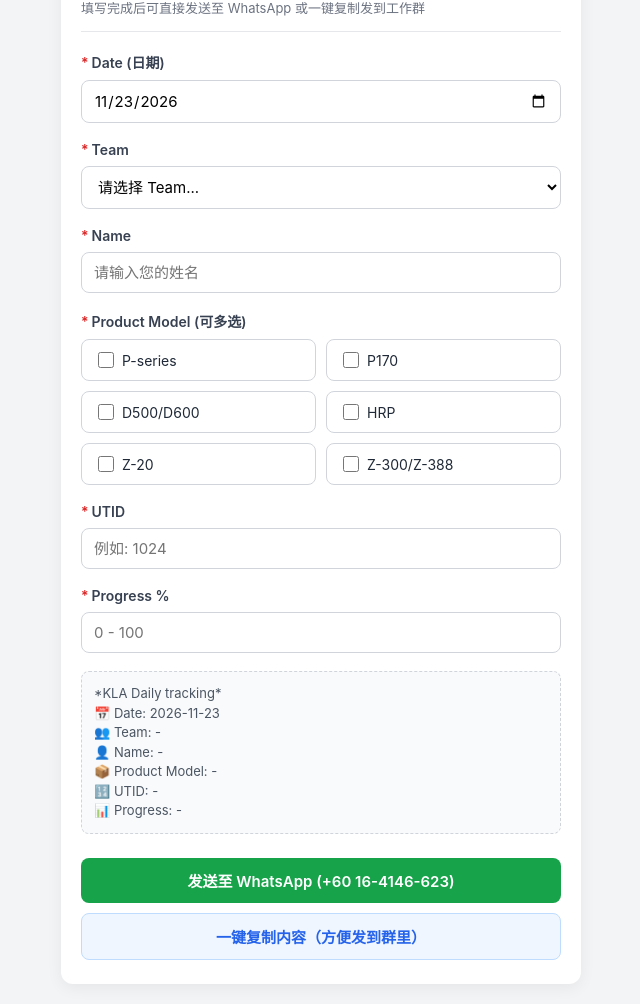
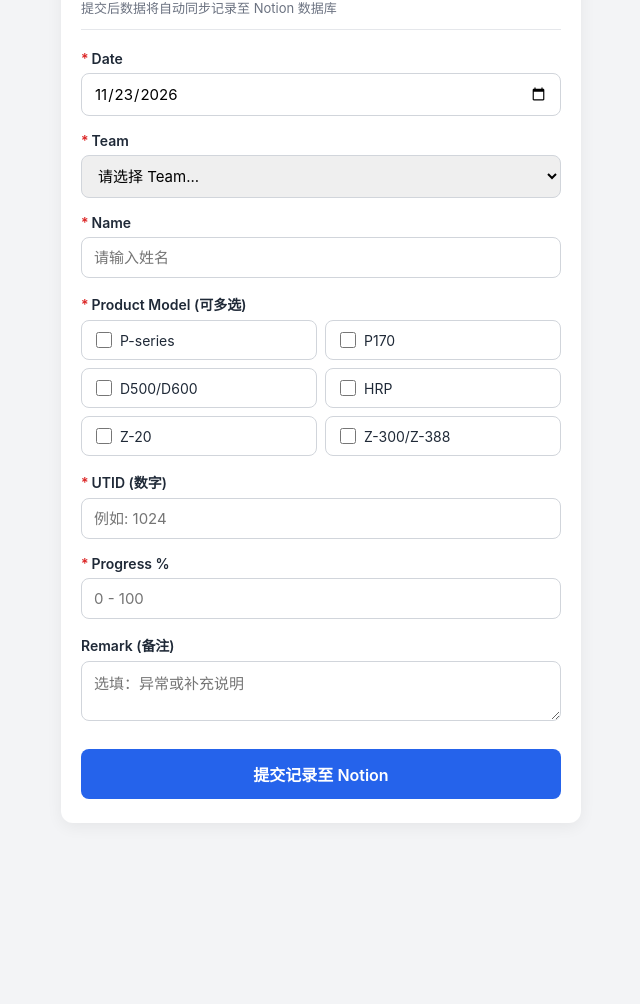
Before and after one commit to Vergilsky/Daily-MFG-tracking, a plain HTML site: page index.html in a window 1280 px wide. Shown: the part 78-1082 px from the top of the page, without its empty margins (319-959 px from the left). After the commit the page ends 921 px from the top, so only its background shows below. Drawn offline with Linux system fonts and the light colour scheme.

Commit message:
Update index.html

```diff
--- a/index.html
+++ b/index.html
@@ -3,30 +3,26 @@
 <head>
   <meta charset="UTF-8" />
   <meta name="viewport" content="width=device-width, initial-scale=1.0" />
-  <title>KLA Daily tracking</title>
+  <title>MFG Daily record</title>
   <style>
     :root {
-      --primary: #16a34a;
-      --primary-hover: #15803d;
-      --secondary: #2563eb;
-      --secondary-hover: #1d4ed8;
+      --primary: #2563eb;
+      --primary-hover: #1d4ed8;
       --bg: #f3f4f6;
-      --card-bg: #ffffff;
+      --card: #ffffff;
       --text: #1f2937;
-      --muted: #6b7280;
       --border: #d1d5db;
-      --danger: #dc2626;
     }
 
     * {
       box-sizing: border-box;
-      font-family: -apple-system, BlinkMacSystemFont, "Segoe UI", Roboto, "Helvetica Neue", Arial, sans-serif;
+      font-family: -apple-system, BlinkMacSystemFont, "Segoe UI", Roboto, sans-serif;
     }
 
     body {
       margin: 0;
       padding: 20px 14px;
-      background-color: var(--bg);
+      background: var(--bg);
       color: var(--text);
       display: flex;
       justify-content: center;
@@ -35,185 +31,147 @@
     .container {
       width: 100%;
       max-width: 520px;
-      background: var(--card-bg);
+      background: var(--card);
       border-radius: 12px;
       box-shadow: 0 4px 16px rgba(0, 0, 0, 0.06);
       padding: 24px 20px;
     }
 
-    .header {
-      border-bottom: 1px solid #e5e7eb;
-      padding-bottom: 14px;
-      margin-bottom: 20px;
+    h1 {
+      margin: 0 0 6px 0;
+      font-size: 22px;
     }
 
-    .header h1 {
-      margin: 0 0 6px 0;
-      font-size: 22px;
-      font-weight: 700;
-      color: #111827;
-    }
-
-    .header p {
-      margin: 0;
+    p.sub {
+      margin: 0 0 20px 0;
       font-size: 13px;
-      color: var(--muted);
+      color: #6b7280;
+      border-bottom: 1px solid #e5e7eb;
+      padding-bottom: 12px;
     }
 
     .form-group {
-      margin-bottom: 18px;
+      margin-bottom: 16px;
     }
 
-    label.field-title {
+    label.title {
       display: block;
       font-size: 14px;
       font-weight: 600;
-      margin-bottom: 8px;
-      color: #374151;
+      margin-bottom: 6px;
     }
 
     .req {
-      color: var(--danger);
+      color: #dc2626;
       margin-right: 3px;
     }
 
     input[type="text"],
     input[type="number"],
     input[type="date"],
-    select {
+    select,
+    textarea {
       width: 100%;
       padding: 10px 12px;
       border: 1px solid var(--border);
       border-radius: 8px;
       font-size: 15px;
-      background-color: #fff;
-      transition: border-color 0.2s;
     }
 
     input:focus,
-    select:focus {
+    select:focus,
+    textarea:focus {
       outline: none;
       border-color: var(--primary);
-      box-shadow: 0 0 0 3px rgba(22, 163, 74, 0.12);
+      box-shadow: 0 0 0 3px rgba(37, 99, 235, 0.12);
     }
 
-    .checkbox-grid {
+    .grid {
       display: grid;
       grid-template-columns: repeat(2, 1fr);
-      gap: 10px;
+      gap: 8px;
     }
 
-    .checkbox-item {
+    .cb-item {
       display: flex;
       align-items: center;
-      padding: 9px 12px;
+      padding: 8px 10px;
       border: 1px solid var(--border);
       border-radius: 8px;
+      font-size: 14px;
       cursor: pointer;
-      font-size: 14px;
       user-select: none;
-      transition: all 0.15s;
     }
 
-    .checkbox-item:hover {
+    .cb-item:hover {
       background-color: #f9fafb;
     }
 
-    .checkbox-item input {
+    .cb-item input {
       margin-right: 8px;
       width: 16px;
       height: 16px;
       accent-color: var(--primary);
     }
 
-    .btn-group {
-      display: flex;
-      flex-direction: column;
-      gap: 10px;
-      margin-top: 24px;
+    button {
+      width: 100%;
+      padding: 13px;
+      border: none;
+      border-radius: 8px;
+      font-size: 16px;
+      font-weight: 600;
+      background: var(--primary);
+      color: #ffffff;
+      cursor: pointer;
+      margin-top: 8px;
     }
 
-    button {
-      width: 100%;
-      padding: 12px 16px;
-      border: none;
-      border-radius: 8px;
-      font-size: 15px;
-      font-weight: 600;
-      cursor: pointer;
-      display: flex;
-      align-items: center;
-      justify-content: center;
-      gap: 8px;
-      transition: background-color 0.2s, transform 0.05s;
+    button:hover {
+      background: var(--primary-hover);
     }
 
-    button:active {
-      transform: scale(0.99);
+    button:disabled {
+      background: #93c5fd;
+      cursor: not-allowed;
     }
 
-    .btn-whatsapp {
-      background-color: var(--primary);
-      color: #ffffff;
-    }
-
-    .btn-whatsapp:hover {
-      background-color: var(--primary-hover);
-    }
-
-    .btn-copy {
-      background-color: #eff6ff;
-      color: var(--secondary);
-      border: 1px solid #bfdbfe;
-    }
-
-    .btn-copy:hover {
-      background-color: #dbeafe;
-    }
-
-    .toast {
+    .msg {
       display: none;
-      margin-top: 12px;
-      padding: 10px 12px;
+      margin-top: 14px;
+      padding: 12px;
       border-radius: 8px;
-      background-color: #ecfdf5;
-      color: #065f46;
-      border: 1px solid #a7f3d0;
-      font-size: 13px;
+      font-size: 14px;
       text-align: center;
     }
 
-    .preview-box {
-      margin-top: 18px;
-      padding: 12px;
-      background: #f9fafb;
-      border: 1px dashed #d1d5db;
-      border-radius: 8px;
-      font-size: 13px;
-      color: #4b5563;
-      white-space: pre-wrap;
-      line-height: 1.5;
+    .msg-success {
+      background: #ecfdf5;
+      color: #065f46;
+      border: 1px solid #a7f3d0;
+    }
+
+    .msg-error {
+      background: #fef2f2;
+      color: #991b1b;
+      border: 1px solid #fecaca;
     }
   </style>
 </head>
 <body>
 
 <div class="container">
-  <div class="header">
-    <h1>KLA Daily tracking</h1>
-    <p>填写完成后可直接发送至 WhatsApp 或一键复制发到工作群</p>
-  </div>
+  <h1>MFG Daily record</h1>
+  <p class="sub">提交后数据将自动同步记录至 Notion 数据库</p>
 
-  <form id="trackingForm" onsubmit="return false;">
-    <!-- Date -->
+  <form id="notionForm">
     <div class="form-group">
-      <label class="field-title" for="trackDate"><span class="req">*</span>Date (日期)</label>
-      <input type="date" id="trackDate" required />
+      <label class="title" for="date"><span class="req">*</span>Date</label>
+      <input type="date" id="date" required />
     </div>
 
-    <!-- Team -->
     <div class="form-group">
-      <label class="field-title" for="team"><span class="req">*</span>Team</label>
+      <label class="title" for="team"><span class="req">*</span>Team</label>
       <select id="team" required>
         <option value="" disabled selected>请选择 Team...</option>
         <option value="Assembly">Assembly</option>
@@ -221,157 +179,108 @@
       </select>
     </div>
 
-    <!-- Name -->
     <div class="form-group">
-      <label class="field-title" for="userName"><span class="req">*</span>Name</label>
-      <input type="text" id="userName" placeholder="请输入您的姓名" required />
+      <label class="title" for="name"><span class="req">*</span>Name</label>
+      <input type="text" id="name" placeholder="请输入姓名" required />
     </div>
 
-    <!-- Product Model -->
     <div class="form-group">
-      <label class="field-title"><span class="req">*</span>Product Model (可多选)</label>
-      <div class="checkbox-grid" id="modelGroup">
-        <label class="checkbox-item"><input type="checkbox" name="model" value="P-series" /> P-series</label>
-        <label class="checkbox-item"><input type="checkbox" name="model" value="P170" /> P170</label>
-        <label class="checkbox-item"><input type="checkbox" name="model" value="D500/D600" /> D500/D600</label>
-        <label class="checkbox-item"><input type="checkbox" name="model" value="HRP" /> HRP</label>
-        <label class="checkbox-item"><input type="checkbox" name="model" value="Z-20" /> Z-20</label>
-        <label class="checkbox-item"><input type="checkbox" name="model" value="Z-300/Z-388" /> Z-300/Z-388</label>
+      <label class="title"><span class="req">*</span>Product Model (可多选)</label>
+      <div class="grid">
+        <label class="cb-item"><input type="checkbox" name="model" value="P-series" /> P-series</label>
+        <label class="cb-item"><input type="checkbox" name="model" value="P170" /> P170</label>
+        <label class="cb-item"><input type="checkbox" name="model" value="D500/D600" /> D500/D600</label>
+        <label class="cb-item"><input type="checkbox" name="model" value="HRP" /> HRP</label>
+        <label class="cb-item"><input type="checkbox" name="model" value="Z-20" /> Z-20</label>
+        <label class="cb-item"><input type="checkbox" name="model" value="Z-300/Z-388" /> Z-300/Z-388</label>
       </div>
     </div>
 
-    <!-- UTID -->
     <div class="form-group">
-      <label class="field-title" for="utid"><span class="req">*</span>UTID</label>
-      <input type="text" id="utid" placeholder="例如: 1024" required />
+      <label class="title" for="utid"><span class="req">*</span>UTID (数字)</label>
+      <input type="number" id="utid" placeholder="例如: 1024" required />
     </div>
 
-    <!-- Progress % -->
     <div class="form-group">
-      <label class="field-title" for="progress"><span class="req">*</span>Progress %</label>
+      <label class="title" for="progress"><span class="req">*</span>Progress %</label>
       <input type="number" id="progress" min="0" max="100" placeholder="0 - 100" required />
     </div>
 
-    <!-- 实时预览生成的文本 -->
-    <div class="preview-box" id="livePreview">填写上方内容后，此处将实时预览生成结果...</div>
-
-    <div class="btn-group">
-      <button type="button" class="btn-whatsapp" onclick="sendToWhatsApp()">
-        发送至 WhatsApp (+60 16-4146-623)
-      </button>
-      <button type="button" class="btn-copy" onclick="copyReport()">
-        一键复制内容（方便发到群里）
-      </button>
+    <div class="form-group">
+      <label class="title" for="remark">Remark (备注)</label>
+      <textarea id="remark" rows="2" placeholder="选填：异常或补充说明"></textarea>
     </div>
 
-    <div class="toast" id="toastMsg">✅ 已复制到剪贴板！请直接去 WhatsApp 群粘贴发送。</div>
+    <button type="submit" id="btn">提交记录至 Notion</button>
+    <div class="msg" id="msgBox"></div>
   </form>
 </div>
 
 <script>
-  // 目标 WhatsApp 号码（不含加号和空格）
-  const TARGET_PHONE = "60164146623";
+  // ================= 请在此处填入您的 Make.com Webhook 完整网址 =================
+  const WEBHOOK_URL = "请在此处粘贴您的_HTTPS_HOOK_EU1_MAKE_COM_完整网址";
+  // =========================================================================
 
   // 默认自动填入今天日期
-  const dateInput = document.getElementById("trackDate");
-  const today = new Date();
-  const yyyy = today.getFullYear();
-  const mm = String(today.getMonth() + 1).padStart(2, "0");
-  const dd = String(today.getDate()).padStart(2, "0");
-  dateInput.value = `${yyyy}-${mm}-${dd}`;
+  const d = new Date();
+  document.getElementById("date").value = `${d.getFullYear()}-${String(d.getMonth() + 1).padStart(2, "0")}-${String(d.getDate()).padStart(2, "0")}`;
 
-  // 获取并校验表单数据
-  function getFormData(validate = true) {
-    const date = document.getElementById("trackDate").value;
-    const team = document.getElementById("team").value;
-    const name = document.getElementById("userName").value.trim();
-    const utid = document.getElementById("utid").value.trim();
-    const progress = document.getElementById("progress").value.trim();
+  document.getElementById("notionForm").addEventListener("submit", async function(e) {
+    e.preventDefault();
 
-    const checkedModels = Array.from(document.querySelectorAll('input[name="model"]:checked'))
-      .map(cb => cb.value);
-
-    if (validate) {
-      if (!date || !team || !name || checkedModels.length === 0 || !utid || progress === "") {
-        alert("请完整填写所有带 * 号的必填项（包括至少勾选一个 Product Model）！");
-        return null;
-      }
-      if (Number(progress) < 0 || Number(progress) > 100) {
-        alert("Progress % 请输入 0 到 100 之间的数字！");
-        return null;
-      }
+    const models = Array.from(document.querySelectorAll('input[name="model"]:checked')).map(cb => cb.value);
+    if (models.length === 0) {
+      alert("请至少勾选一个 Product Model！");
+      return;
     }
 
-    return {
-      date: date || "-",
-      team: team || "-",
-      name: name || "-",
-      models: checkedModels.length > 0 ? checkedModels.join(", ") : "-",
-      utid: utid || "-",
-      progress: progress !== "" ? `${progress}%` : "-"
+    const btn = document.getElementById("btn");
+    const msgBox = document.getElementById("msgBox");
+    btn.disabled = true;
+    btn.textContent = "正在同步至 Notion...";
+    msgBox.style.display = "none";
+
+    const payload = {
+      date: document.getElementById("date").value,
+      team: document.getElementById("team").value,
+      name: document.getElementById("name").value.trim(),
+      models: models,
+      utid: Number(document.getElementById("utid").value.trim()),
+      progress: Number(document.getElementById("progress").value.trim()),
+      remark: document.getElementById("remark").value.trim()
     };
-  }
 
-  // 格式化输出的打卡文本
-  function formatMessage(data) {
-    return `*KLA Daily tracking*\n` +
-           `📅 Date: ${data.date}\n` +
-           `👥 Team: ${data.team}\n` +
-           `👤 Name: ${data.name}\n` +
-           `📦 Product Model: ${data.models}\n` +
-           `🔢 UTID: ${data.utid}\n` +
-           `📊 Progress: ${data.progress}`;
-  }
+    try {
+      const response = await fetch(WEBHOOK_URL, {
+        method: "POST",
+        headers: {
+          "Content-Type": "application/json"
+        },
+        body: JSON.stringify(payload)
+      });
 
-  // 实时更新底部预览框
-  function updatePreview() {
-    const data = getFormData(false);
-    document.getElementById("livePreview").textContent = formatMessage(data);
-  }
+      if (!response.ok) {
+        throw new Error("HTTP status " + response.status);
+      }
 
-  // 监听所有输入变化
-  document.getElementById("trackingForm").addEventListener("input", updatePreview);
-  document.getElementById("trackingForm").addEventListener("change", updatePreview);
-  updatePreview();
+      msgBox.className = "msg msg-success";
+      msgBox.textContent = "✅ 已成功提交并同步至 Notion 数据库！";
+      msgBox.style.display = "block";
 
-  // 1. 直接跳转 WhatsApp 发送
-  function sendToWhatsApp() {
-    const data = getFormData(true);
-    if (!data) return;
-
-    const text = encodeURIComponent(formatMessage(data));
-    const waUrl = `https://wa.me/${TARGET_PHONE}?text=${text}`;
-    window.open(waUrl, "_blank");
-  }
-
-  // 2. 一键复制到剪贴板
-  async function copyReport() {
-    const data = getFormData(true);
-    if (!data) return;
-
-    const plainText = formatMessage(data);
-    try {
-      await navigator.clipboard.writeText(plainText);
-      showToast();
+      // 提交成功后清空本次填写内容（保留日期、Team 和姓名方便连续填写）
+      document.getElementById("utid").value = "";
+      document.getElementById("progress").value = "";
+      document.getElementById("remark").value = "";
+      document.querySelectorAll('input[name="model"]:checked').forEach(cb => cb.checked = false);
     } catch (err) {
-      // 兼容部分手机内置浏览器不支持 clipboard API 的情况
-      const textarea = document.createElement("textarea");
-      textarea.value = plainText;
-      document.body.appendChild(textarea);
-      textarea.select();
-      document.execCommand("copy");
-      document.body.removeChild(textarea);
-      showToast();
+      msgBox.className = "msg msg-error";
+      msgBox.textContent = "❌ 提交失败，请检查网络或确认 Webhook 链接是否正确。";
+      msgBox.style.display = "block";
+    } finally {
+      btn.disabled = false;
+      btn.textContent = "提交记录至 Notion";
     }
-  }
-
-  function showToast() {
-    const toast = document.getElementById("toastMsg");
-    toast.style.display = "block";
-    setTimeout(() => {
-      toast.style.display = "none";
-    }, 4000);
-  }
+  });
 </script>
 
 </body>
```
